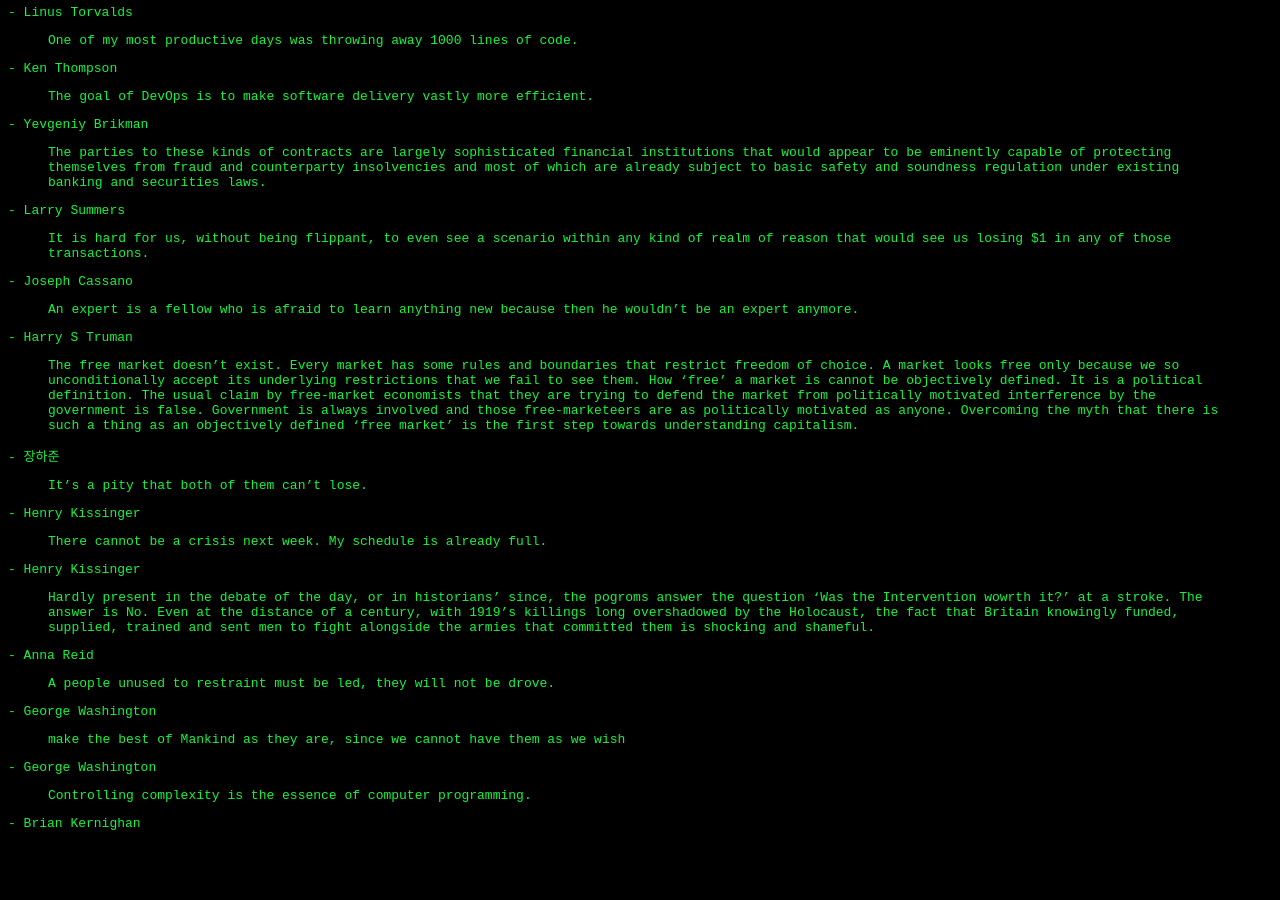
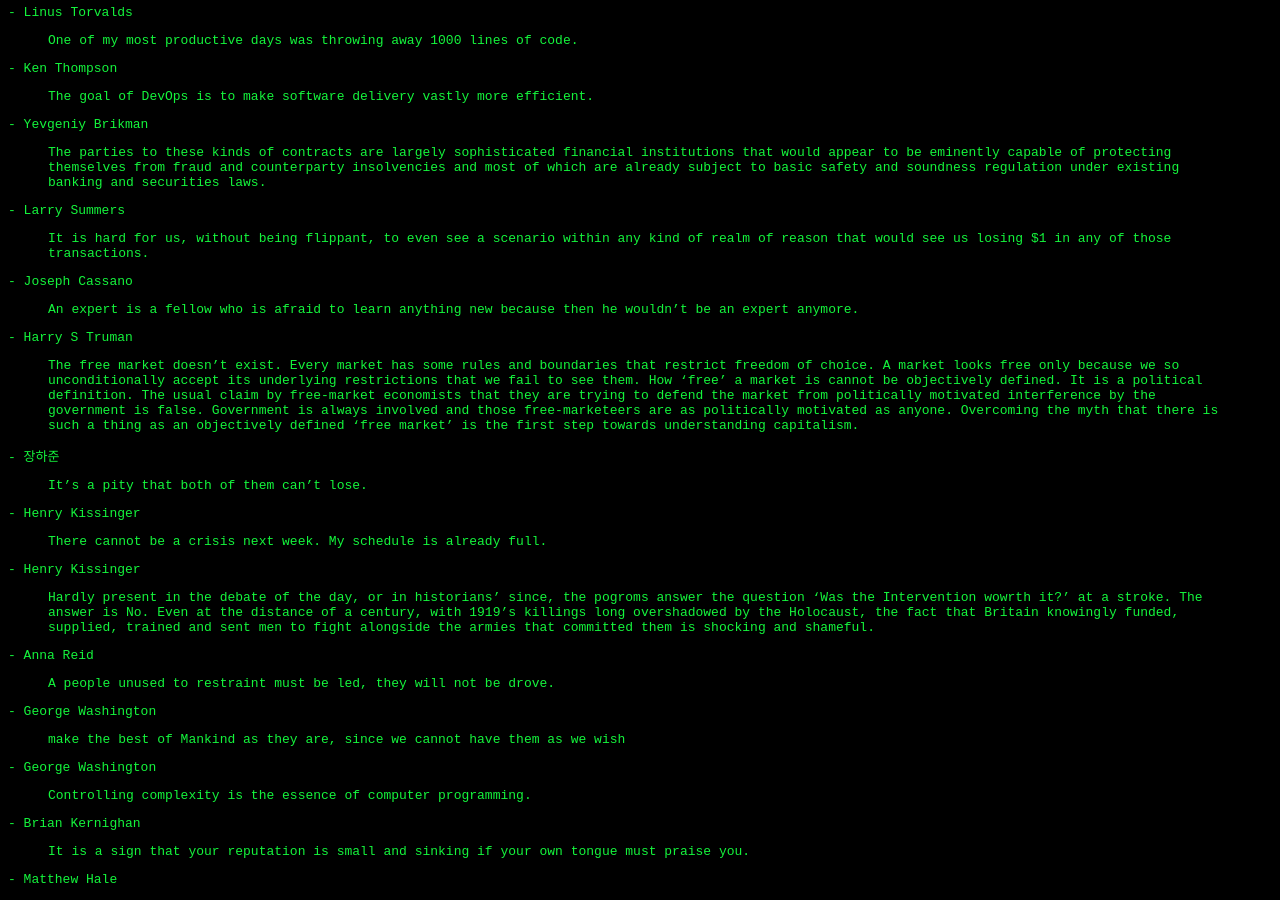
Before and after one commit to davejagoda/davejagoda.github.io, a Jekyll site: the page built from quotes/index.md, in a window 1280 px wide and 900 px high, scrolled down 2905 px. Built offline with Jekyll 4.4.1, drawn with Linux system fonts in a browser that asks for light colours; before the commit the page ends 3749 px from its top, so only the background shows below that.

Commit message:
Add Matthew Hale quote

```diff
--- a/quotes/index.md
+++ b/quotes/index.md
@@ -402,3 +402,9 @@
 > Controlling complexity is the essence of computer programming.
 
 \- Brian Kernighan
+
+
+> It is a sign that your reputation is small and sinking if your own
+  tongue must praise you.
+
+\- Matthew Hale
```
